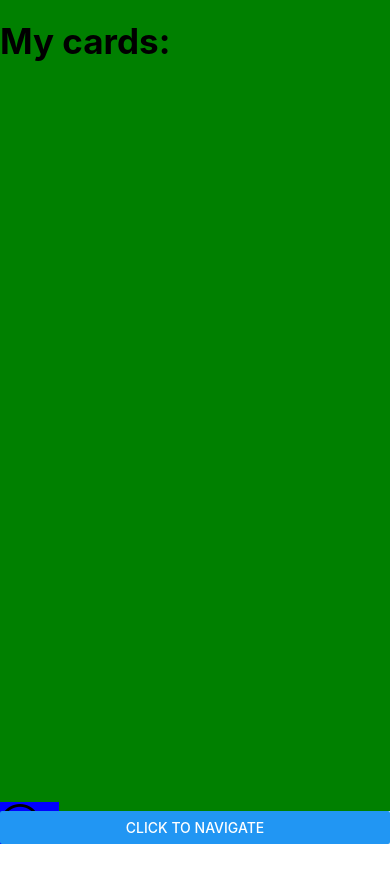
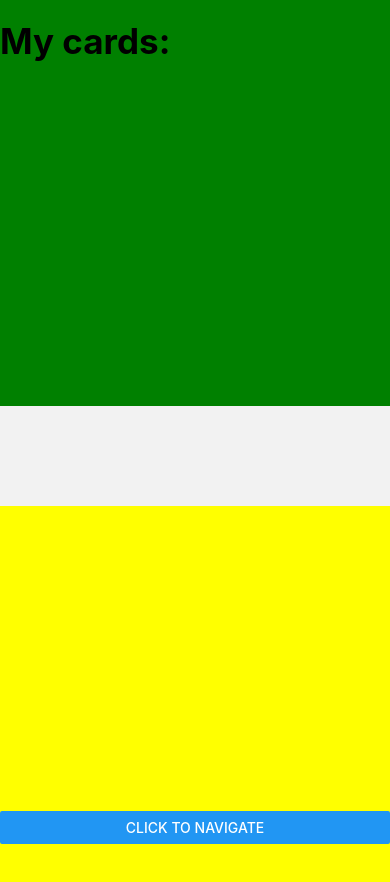
Before and after one commit to WittyB0y/CatKeeper, a React Native app: screen /Home in a window 390 px wide. Shown: the top 882 px of the page. Before the commit the page ends 846 px from the top, so only its background shows below. Built offline with nearby package versions, Linux system fonts and the light colour scheme.

Commit message:
feat: CAT-2 Add mixin styles 2

```diff
--- a/src/components/LowMenu/LowMenu.tsx
+++ b/src/components/LowMenu/LowMenu.tsx
@@ -1,24 +1,72 @@
-import { View, StyleSheet, TouchableWithoutFeedback } from 'react-native';
+import { StyleSheet, Text, TouchableWithoutFeedback, View } from 'react-native';
 import { AntDesign } from '@expo/vector-icons';
+import { Mixin } from "../../styles";
+import { IMenuButton } from "./types";
+import { LowMenuItem } from "./LowMenuItem";
 
+type IButtons = { id: number } & IMenuButton
 
+const menuButtons: IButtons[] = [
+  { text: 'Home', onPress: () => console.log('Pressed home button'), id: 1 },
+  {
+    icon: <AntDesign name="pluscircleo" size={40} color="black"/>,
+    onPress: () => console.log('Pressed home button'),
+    id: 2
+  },
+  { text: 'Other', onPress: () => console.log('Pressed home button'), id: 3 },
+]
 
 export const LowMenu = () => {
+  const handlePress = () => {
+    console.log(`Value onPress is not exist`)
+  }
+
   return (
-   <View style={styles.lowMenu}>
-    <TouchableWithoutFeedback onPress={() => console.log('plus')}>
-        <AntDesign name="pluscircleo" size={40} color="black" />
-    </TouchableWithoutFeedback>
+    <View style={[Mixin.centerBlockContent, Mixin.gap, styles.container]}>
+      {menuButtons.map(menuItem => (
+        <LowMenuItem
+          key={menuItem.id}
+          onPress={menuItem.onPress}
+          icon={menuItem.icon}
+          text={menuItem.text}
+        />
+      ))}
+      {/*<TouchableWithoutFeedback onPress={() => console.log('1')}>*/}
+      {/*  <Text>Home</Text>*/}
+      {/*</TouchableWithoutFeedback>*/}
+
+      {/*<TouchableWithoutFeedback onPress={handlePress}>*/}
+      {/*  <AntDesign name="pluscircleo" size={40} color="black"/>*/}
+      {/*</TouchableWithoutFeedback>*/}
+
+      {/*<TouchableWithoutFeedback onPress={() => console.log('2')}>*/}
+      {/*  <Text>Other</Text>*/}
+      {/*</TouchableWithoutFeedback>*/}
     </View>
   )
 }
 
 const styles = StyleSheet.create({
+  container: {
+    // position: 'absolute',
+    bottom: -100,
+    backgroundColor: 'yellow',
+    flexWrap: 'wrap',
+    width: `100%`,
+    flex: 1,
+    justifyContent: 'space-evenly',
+    flexDirection: 'row',
+  },
+  menuItem: {
+    // position: "relative",
+    backgroundColor: 'pink',
+    flex: 1
+  },
   lowMenu: {
     backgroundColor: "blue",
     flex: 1,
     width: "15%",
-        position: "absolute",
+    // position: "absolute",
     bottom: 0,
     height: '5%'
   }
--- a/src/components/LowMenu/index.ts
+++ b/src/components/LowMenu/index.ts
@@ -1 +1,2 @@
 export * from './LowMenu';
+export * from './LowMenuItem'
```
Also changed, not shown: src/pages/index.ts (line endings or trailing spaces). Lines whose indentation alone changed are shown as unchanged.
